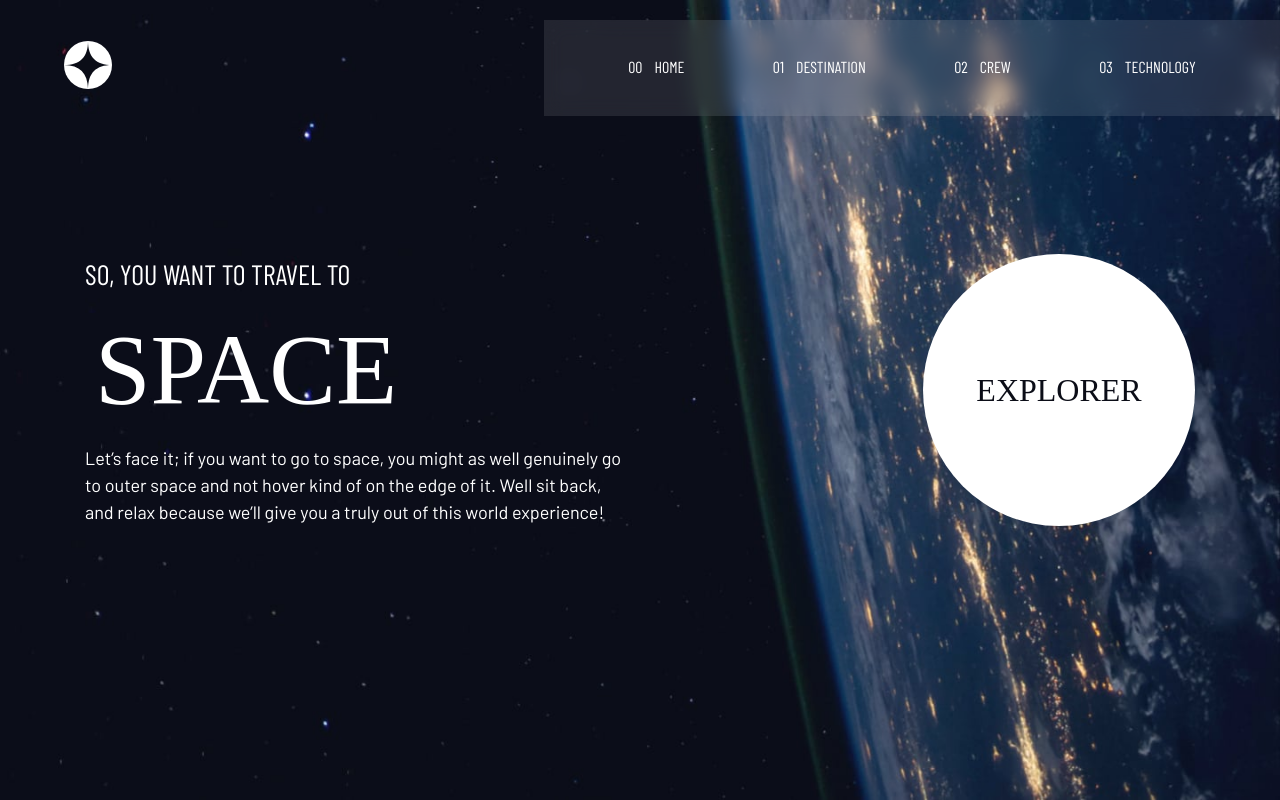
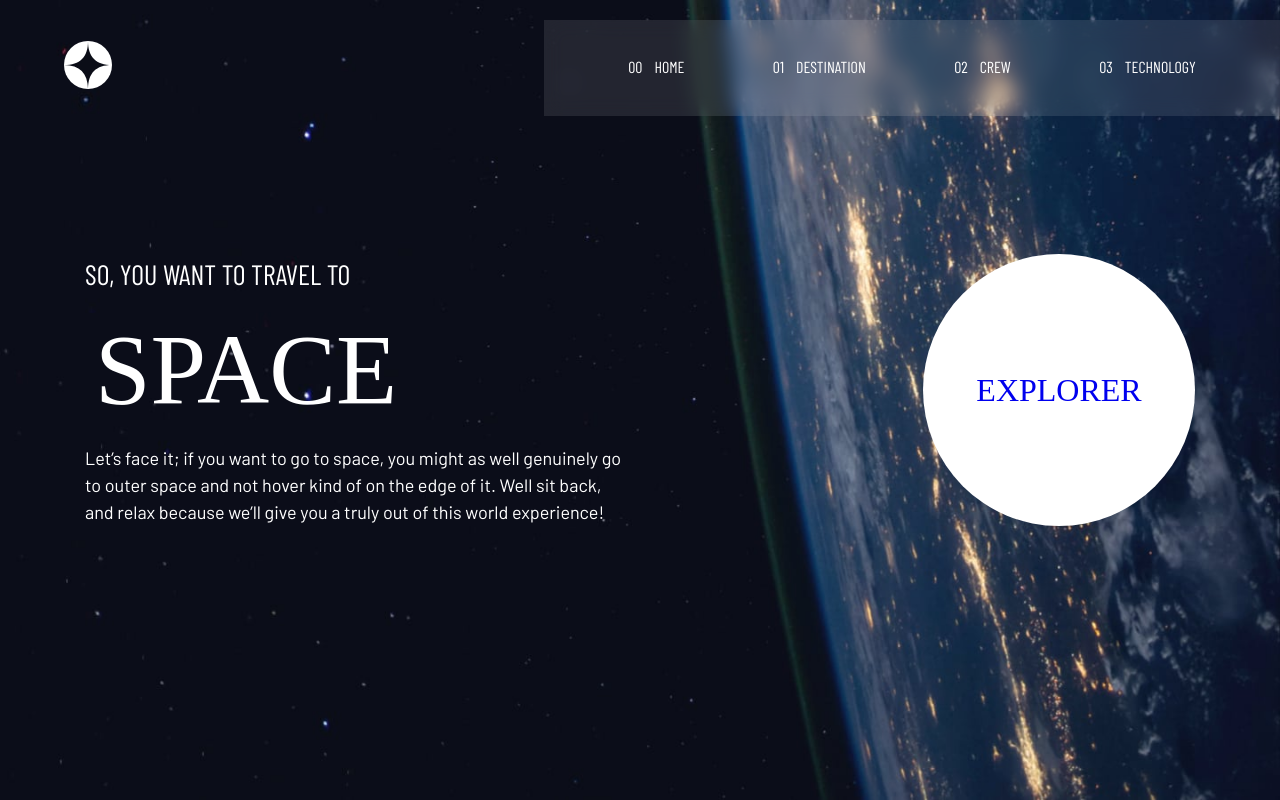
Before and after one commit to devkarine/space-tourism, a React (Vite) app: page /home in a window 1280 px wide. Built offline with nearby package versions, Linux system fonts and the light colour scheme; a web font is replaced by a local one.

Commit message:
feat: add Link ao button na home

```diff
--- a/src/Pages/Home/index.tsx
+++ b/src/Pages/Home/index.tsx
@@ -1,3 +1,4 @@
+import { Link } from 'react-router-dom';
 import { Button } from '../../components/Button';
 import { Header } from '../../components/Header';
 import { Title } from '../../components/Title';
@@ -20,7 +21,9 @@
           </p>
         </S.HomeIntro>
         <S.ButtonContent>
-          <Button>EXPLORER</Button>
+          <Button>
+            <Link to={'/destination'}>EXPLORER</Link>
+          </Button>
         </S.ButtonContent>
       </S.HomeContent>
     </S.Container>
```
